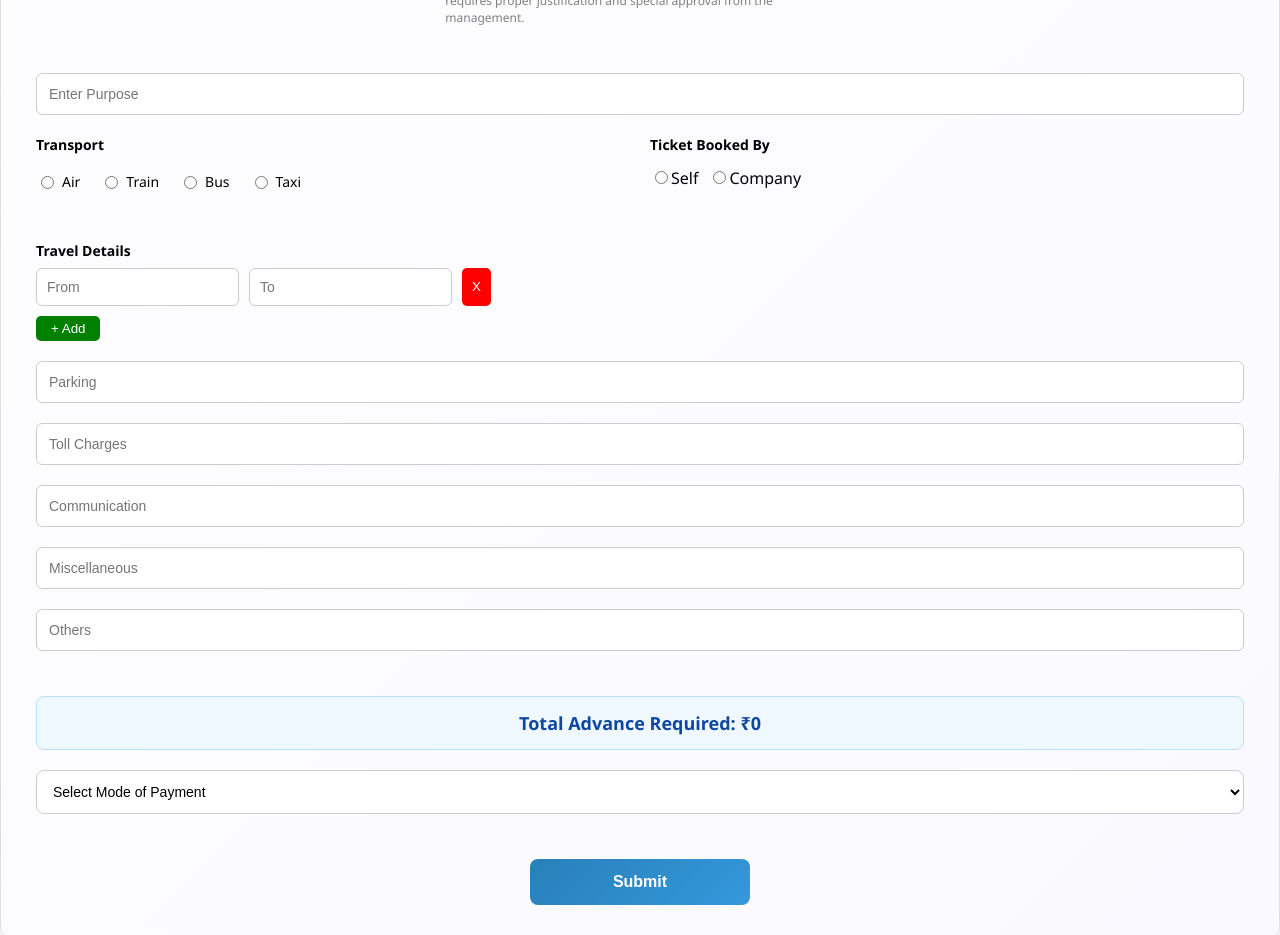
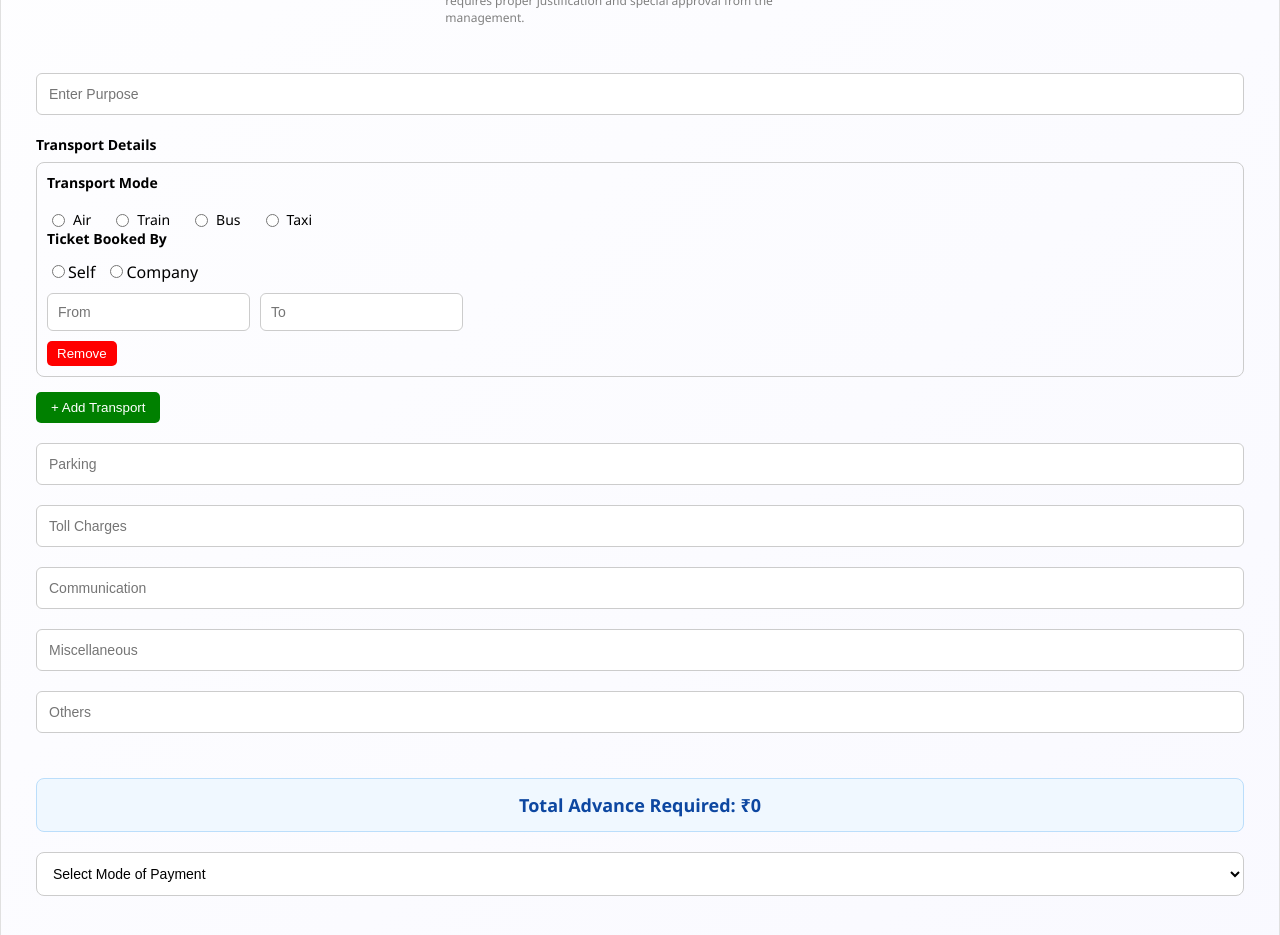
Before and after one commit to Santhoshmk30/Kccottrell, a React (Create React App) app: page /request in a window 1280 px wide. Shown: the part 780-1715 px from the top of the page. Built offline with nearby package versions, Linux system fonts and the light colour scheme.

Commit message:
Update Requestform.js

```diff
--- a/src/Components/Requestform.js
+++ b/src/Components/Requestform.js
@@ -22,7 +22,6 @@ const TripRequestForm = () => {
     purpose: '',
     accommodation: '',
     dailyAllowance: '',
-    transportMode: '',
     transportAmount: '',
     parking: '',
     toll: '',
@@ -31,7 +30,9 @@ const TripRequestForm = () => {
     others: '',
     modeOfPayment: '',
     ticketBookedBy: "",
-    transports: [{ from: "", to: "", amount: "" }]
+    transports: [
+    { transportMode: "", ticketBookedBy: "", from: "", to: "", amount: "" }
+  ]
   });
 
   const [activeForm, setActiveForm] = useState("domestic");
@@ -102,7 +103,10 @@ useEffect(() => {
 const addTransport = () => {
   setFormData((prev) => ({
     ...prev,
-    transports: [...prev.transports, { from: "", to: "", amount: "" }]
+    transports: [
+      ...prev.transports,
+      { transportMode: "", ticketBookedBy: "", from: "", to: "", amount: "" }
+    ]
   }));
 };
 
@@ -121,6 +125,7 @@ const handleTransportChange = (index, field, value) => {
     return { ...prev, transports: newTransports };
   });
 };
+
 
 
 
@@ -511,21 +516,34 @@ const handleTransportChange = (index, field, value) => {
             placeholder="Enter Purpose"
             style={styles.input}
           />
+{/* Transport Section with Multiple Entries */}
+<div>
+  <label style={styles.label}>Transport Details</label>
 
-{/* Transport Section */}
-<div style={styles.row}>
+  {formData.transports?.map((item, index) => (
+    <div
+      key={index}
+      style={{
+        border: "1px solid #ccc",
+        borderRadius: "8px",
+        padding: "10px",
+        marginBottom: "15px"
+      }}
+    >
       {/* Transport Mode */}
       <div style={styles.field}>
-    <label style={styles.label}>Transport</label>
+        <label style={styles.label}>Transport Mode</label>
         <div style={styles.radioGroup}>
           {["Air", "Train", "Bus", "Taxi"].map((mode) => (
             <label key={mode} style={styles.radioLabel}>
               <input
                 type="radio"
-            name="transportMode"
+                name={`transportMode-${index}`}
                 value={mode}
-            checked={formData.transportMode === mode}
-            onChange={handleChange}
+                checked={item.transportMode === mode}
+                onChange={(e) =>
+                  handleTransportChange(index, "transportMode", e.target.value)
+                }
                 style={styles.radioInput}
               />
               {mode}
@@ -541,37 +559,39 @@ const handleTransportChange = (index, field, value) => {
           <label>
             <input
               type="radio"
-          name="ticketBookedBy"
+              name={`ticketBookedBy-${index}`}
               value="Self"
-          checked={formData.ticketBookedBy === "Self"}
-          onChange={handleChange}
+              checked={item.ticketBookedBy === "Self"}
+              onChange={(e) =>
+                handleTransportChange(index, "ticketBookedBy", e.target.value)
+              }
             />
             Self
           </label>
           <label>
             <input
               type="radio"
-          name="ticketBookedBy"
+              name={`ticketBookedBy-${index}`}
               value="Company"
-          checked={formData.ticketBookedBy === "Company"}
-          onChange={handleChange}
+              checked={item.ticketBookedBy === "Company"}
+              onChange={(e) =>
+                handleTransportChange(index, "ticketBookedBy", e.target.value)
+              }
             />
             Company
           </label>
         </div>
       </div>
-</div>
 
-{/* Multiple Transport Entries */}
-<div style={{ marginTop: "15px" }}>
-  <label style={styles.label}>Travel Details</label>
-  {formData.transports?.map((item, index) => (
-    <div key={index} style={{ display: "flex", gap: "10px", marginBottom: "10px" }}>
+      {/* From / To / Amount */}
+      <div style={{ display: "flex", gap: "10px", marginTop: "10px" }}>
         <input
           type="text"
           placeholder="From"
           value={item.from}
-        onChange={(e) => handleTransportChange(index, "from", e.target.value)}
+          onChange={(e) =>
+            handleTransportChange(index, "from", e.target.value)
+          }
           style={styles.input1}
         />
         <input
@@ -581,33 +601,53 @@ const handleTransportChange = (index, field, value) => {
           onChange={(e) => handleTransportChange(index, "to", e.target.value)}
           style={styles.input1}
         />
-      {formData.ticketBookedBy === "Self" && (
+        {item.ticketBookedBy === "Self" && (
           <input
             type="number"
             placeholder="Amount"
             value={item.amount}
-          onChange={(e) => handleTransportChange(index, "amount", e.target.value)}
+            onChange={(e) =>
+              handleTransportChange(index, "amount", e.target.value)
+            }
             style={styles.input1}
           />
         )}
+      </div>
+
+      {/* Remove Button */}
       <button
         type="button"
         onClick={() => removeTransport(index)}
-        style={{ padding: "5px 10px", background: "red", color: "#fff", border: "none", borderRadius: "5px" }}
+        style={{
+          marginTop: "10px",
+          padding: "5px 10px",
+          background: "red",
+          color: "#fff",
+          border: "none",
+          borderRadius: "5px"
+        }}
       >
-        X
+        Remove
       </button>
     </div>
   ))}
 
+  {/* Add Button */}
   <button
     type="button"
     onClick={addTransport}
-    style={{ padding: "5px 15px", background: "green", color: "#fff", border: "none", borderRadius: "5px" }}
+    style={{
+      padding: "8px 15px",
+      background: "green",
+      color: "#fff",
+      border: "none",
+      borderRadius: "5px"
+    }}
   >
-    + Add
+    + Add Transport
   </button>
 </div>
+
 
 
 
```
Lines whose indentation alone changed are shown as unchanged.
